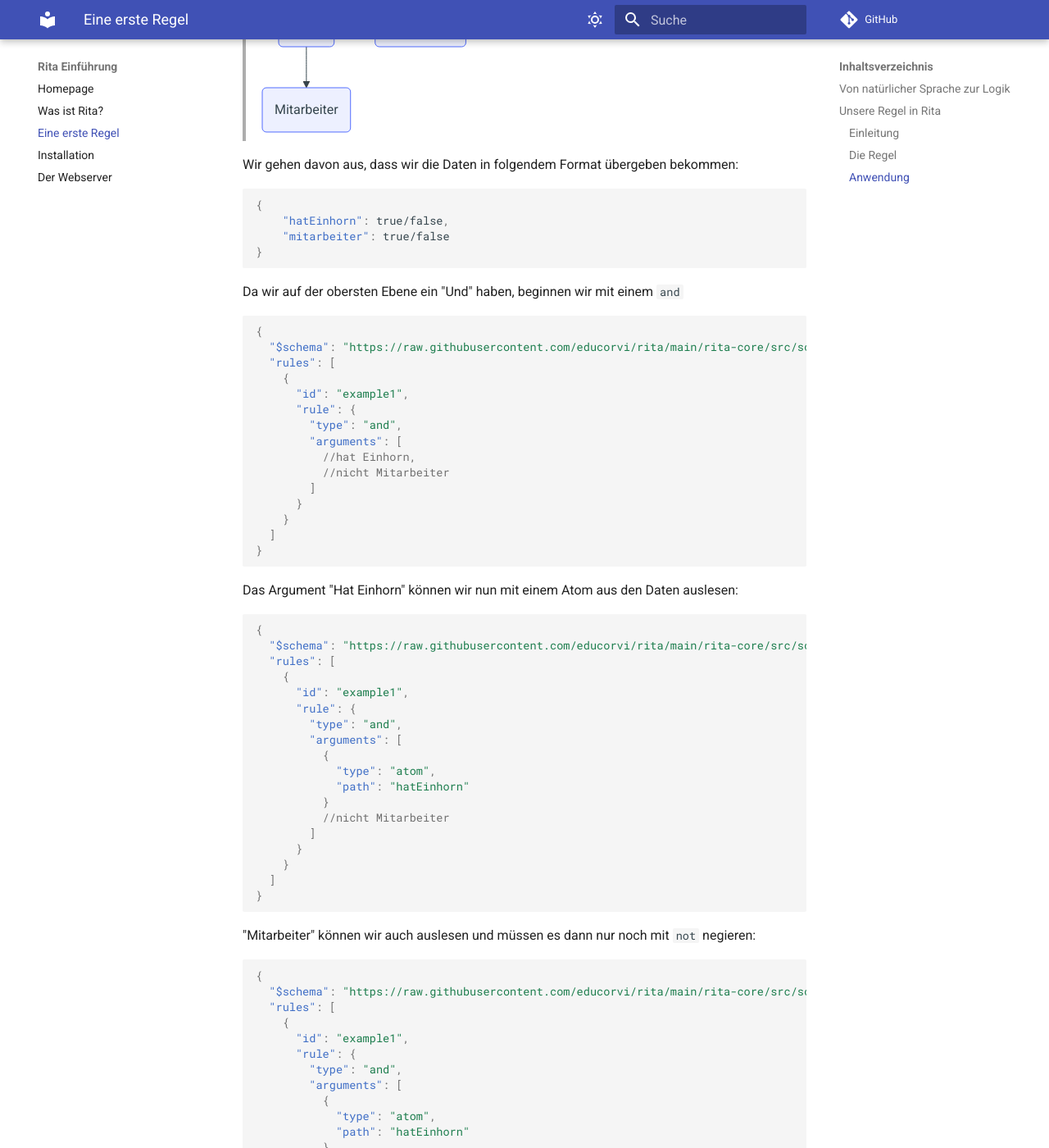
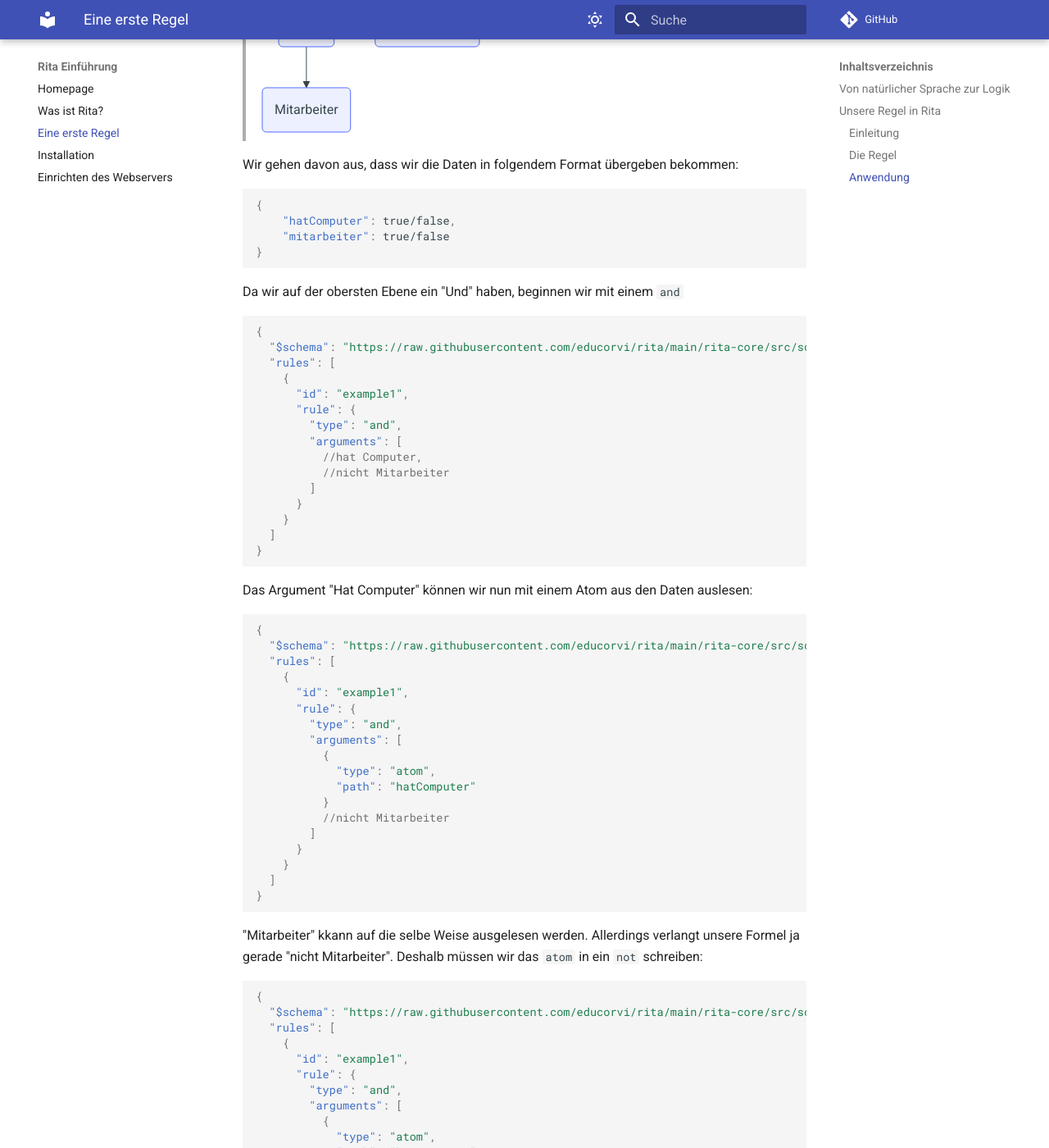
Before and after one commit to educorvi/rita_einfuehrung, an MkDocs documentation site: the page built from docs/02_eine_erste_regel.md, in a window 1280 px wide and 1400 px high, scrolled down 2552 px. Shown: the whole window at 82% size. Built offline with MkDocs 1.6.1 and Material for MkDocs 9.7.7, drawn with Linux system fonts in a browser that asks for light colours; comment, search, counter and statistics services are not loaded; some of the changed text lies outside the part shown.

Commit message:
Lars' verbesserungen

````diff
--- a/docs/02_eine_erste_regel.md
+++ b/docs/02_eine_erste_regel.md
@@ -62,19 +62,19 @@ Die Regel muss eine im Ruleset eindeutige ID enthalten und eine Formel, die die
 
 ### Anwendung
 Wenden wir das Gelernte nun also an und setzen unsere Regel als Rita Regel um. Zur Erinnerung:
-> Die Person deren Daten übergeben wurden, darf kein Mitarbeiter sein und muss ein Einhorn haben.
+> Die Person deren Daten übergeben wurden, darf kein Mitarbeiter sein und muss einen Computer haben.
 ```mermaid
 graph
 
 u1(Und) --> n1(Nicht)
-u1 --> e1(hat Einhorn)
+u1 --> e1(hat Computer)
 n1 --> m1(Mitarbeiter)
 ```
 
 Wir gehen davon aus, dass wir die Daten in folgendem Format übergeben bekommen:
 ```json
 {
-    "hatEinhorn": true/false,
+    "hatComputer": true/false,
     "mitarbeiter": true/false
 }
 ```
@@ -89,7 +89,7 @@ Da wir auf der obersten Ebene ein "Und" haben, beginnen wir mit einem `and`
       "rule": {
         "type": "and",
         "arguments": [
-          //hat Einhorn,
+          //hat Computer,
           //nicht Mitarbeiter
         ]
       }
@@ -97,7 +97,7 @@ Da wir auf der obersten Ebene ein "Und" haben, beginnen wir mit einem `and`
   ]
 }
 ```
-Das Argument "Hat Einhorn" können wir nun mit einem Atom aus den Daten auslesen:
+Das Argument "Hat Computer" können wir nun mit einem Atom aus den Daten auslesen:
 ```json
 {
   "$schema": "https://raw.githubusercontent.com/educorvi/rita/main/rita-core/src/schema/schema.json",
@@ -109,7 +109,7 @@ Das Argument "Hat Einhorn" können wir nun mit einem Atom aus den Daten auslesen
         "arguments": [
           {
             "type": "atom",
-            "path": "hatEinhorn"
+            "path": "hatComputer"
           }
           //nicht Mitarbeiter
         ]
@@ -118,7 +118,7 @@ Das Argument "Hat Einhorn" können wir nun mit einem Atom aus den Daten auslesen
   ]
 }
 ```
-"Mitarbeiter" können wir auch auslesen und müssen es dann nur noch mit `not` negieren:
+"Mitarbeiter" kkann auf die selbe Weise ausgelesen werden. Allerdings verlangt unsere Formel ja gerade "nicht Mitarbeiter". Deshalb müssen wir das `atom`  in ein `not` schreiben:
 
 ```json
 {
@@ -131,7 +131,7 @@ Das Argument "Hat Einhorn" können wir nun mit einem Atom aus den Daten auslesen
         "arguments": [
           {
             "type": "atom",
-            "path": "hatEinhorn"
+            "path": "hatComputer"
           },
           {
             "type": "not",
--- a/docs/04_webserver.md
+++ b/docs/04_webserver.md
@@ -1,4 +1,4 @@
-# Der Webserver
+# Einrichten des Webservers
 Der Webserver läuft nun unter dem Port 3000 (oder einem anderen Port, falls entsprechend geändert).
 Ruft man nun den Server auf ([http://localhost:3000](http://localhost:3000)), erhält man ein JSON Objekt mit Informationen über selbigen:
 ```json
````
Also changed, not shown: docs/03_installation.md (+1 -1 lines), docs/index.md (+3 -0 lines).
